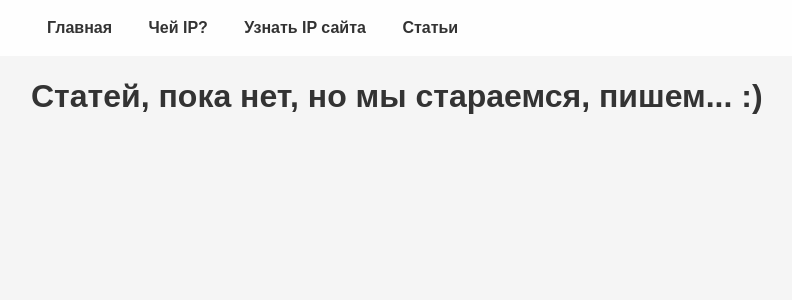
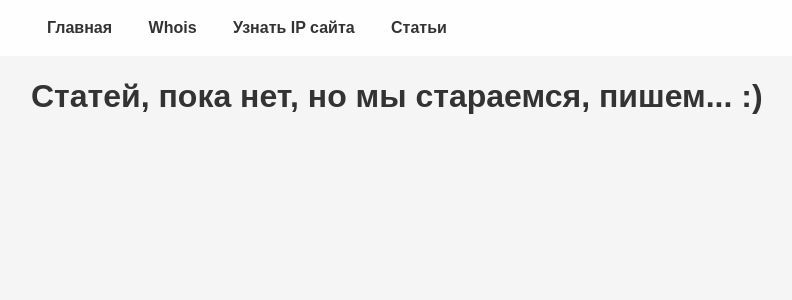
Before and after one commit to kamalynx/ipaddress_su, a Django app: page /articles/ in a window 1280 px wide. Shown: the top 300 px of the page, without its empty margins (129-921 px from the left). Run offline with Django 5.2, Linux system fonts and the light colour scheme; data that the repository does not hold is empty.

Commit message:
fix menu

```diff
--- a/templates/inc/navbar.html
+++ b/templates/inc/navbar.html
@@ -1,7 +1,7 @@
 <nav class="navbar">
   <div class="container">
     <a href="{% url 'main' %}">Главная</a>
-    <a href="{% url 'tools:whois' %}">Чей IP?</a>
+    <a href="{% url 'tools:whois' %}">Whois</a>
     <a href="{% url 'tools:nslookup' %}">Узнать IP сайта</a>
     <a href="{% url 'articles:index' %}">Статьи</a>
   </div>
```
